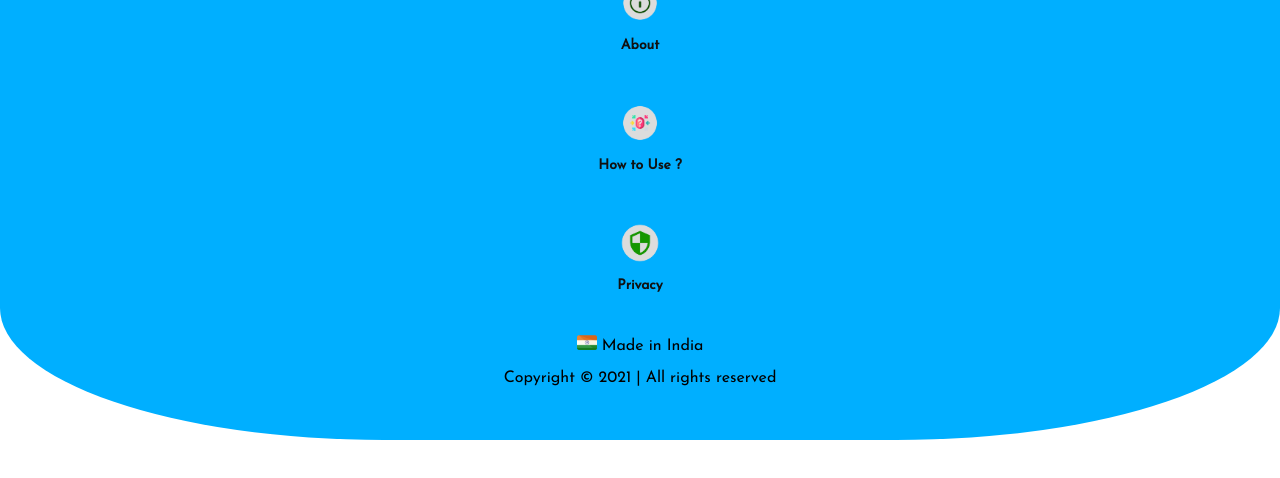
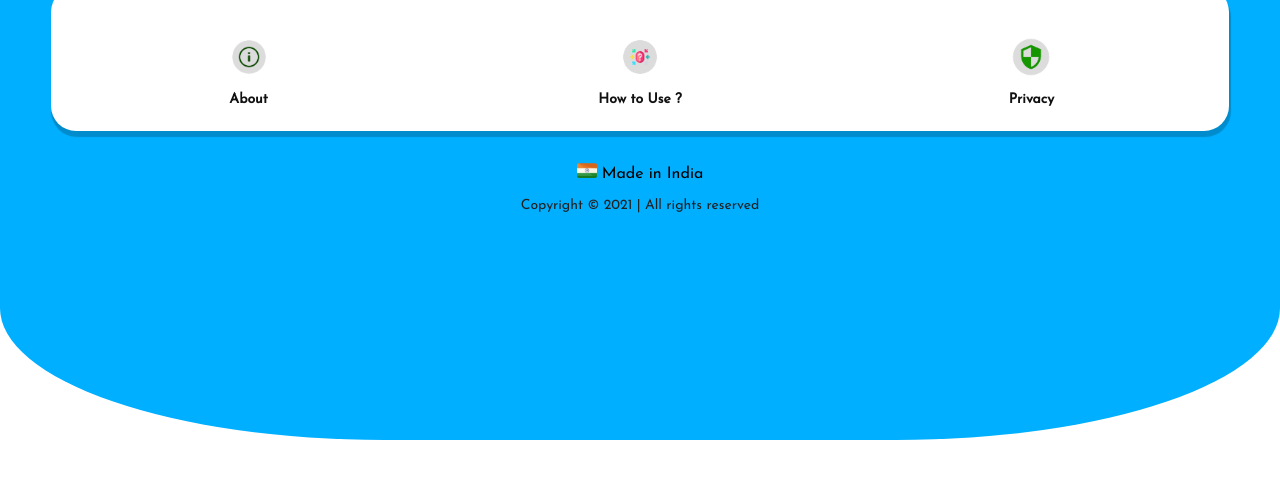
Before and after one commit to CTathva/DownloadIt, a plain HTML site: page index.html in a window 1280 px wide. Drawn offline with Linux system fonts and the light colour scheme.

Commit message:
Update styles.css

```diff
--- a/assets/styles.css
+++ b/assets/styles.css
@@ -78,12 +78,32 @@
     height: 45%;
   }
 
+  .shape4{
+    background-color: #fff;
+    display: block;
+    margin-left: auto;
+    margin-right: auto;
+    border-radius: 25px;
+    box-shadow: rgba(0, 0, 0, 0.2) 1px 5px 1px 1px;
+    width: 92%;
+    z-index: 10;
+    margin-top: 5%;
+    height: 18%;
+  }
+
 
   .grid-container {
     display: grid;
     height: 80%;
     margin-top: -20;
     grid-template-columns: auto auto;
+    padding: 10px;
+  }
+  .grid-container1 {
+    display: grid;
+    height: 80%;
+    margin-top: -20;
+    grid-template-columns: auto auto auto;
     padding: 10px;
   }
   .grid-item {
@@ -109,7 +129,11 @@
     cursor: pointer;
   }
 
-  /* Darker background on mouse-over */
   .btn:hover {
-    background-color: RoyalBlue;
+    background-color: rgb(19, 154, 196);
   }
+  .footerclr{
+    text-align: center;
+    color: #222222;
+    font-size: 14px;
+  }
```
